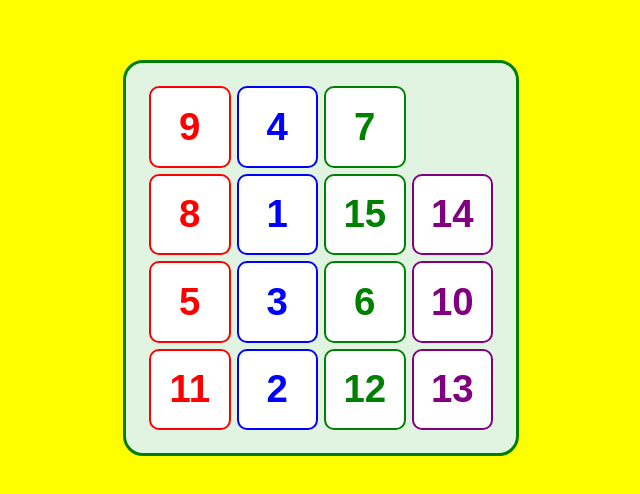
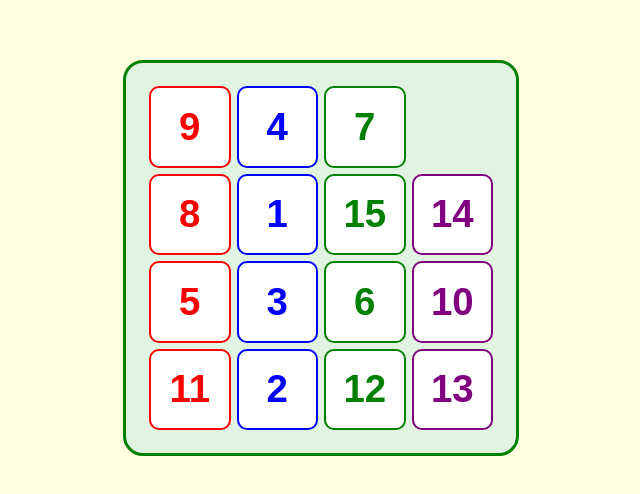
Before and after one commit to RisAbd/15-the-game-js, a plain HTML site: page index.html in a window 1280 px wide. Shown: the part 142-636 px from the top of the page, without its empty margins (319-959 px from the left). Drawn offline with Linux system fonts and the light colour scheme.

Commit message:
change bg color

```diff
--- a/style.css
+++ b/style.css
@@ -10,7 +10,8 @@ body, html {
   display: flex;
   justify-content: center;
   align-items: center;
-  background-color: yellow;
+  background-color: lightyellow;
+  /*filter: invert(100%);*/
 }
 
 #game-container {
```
